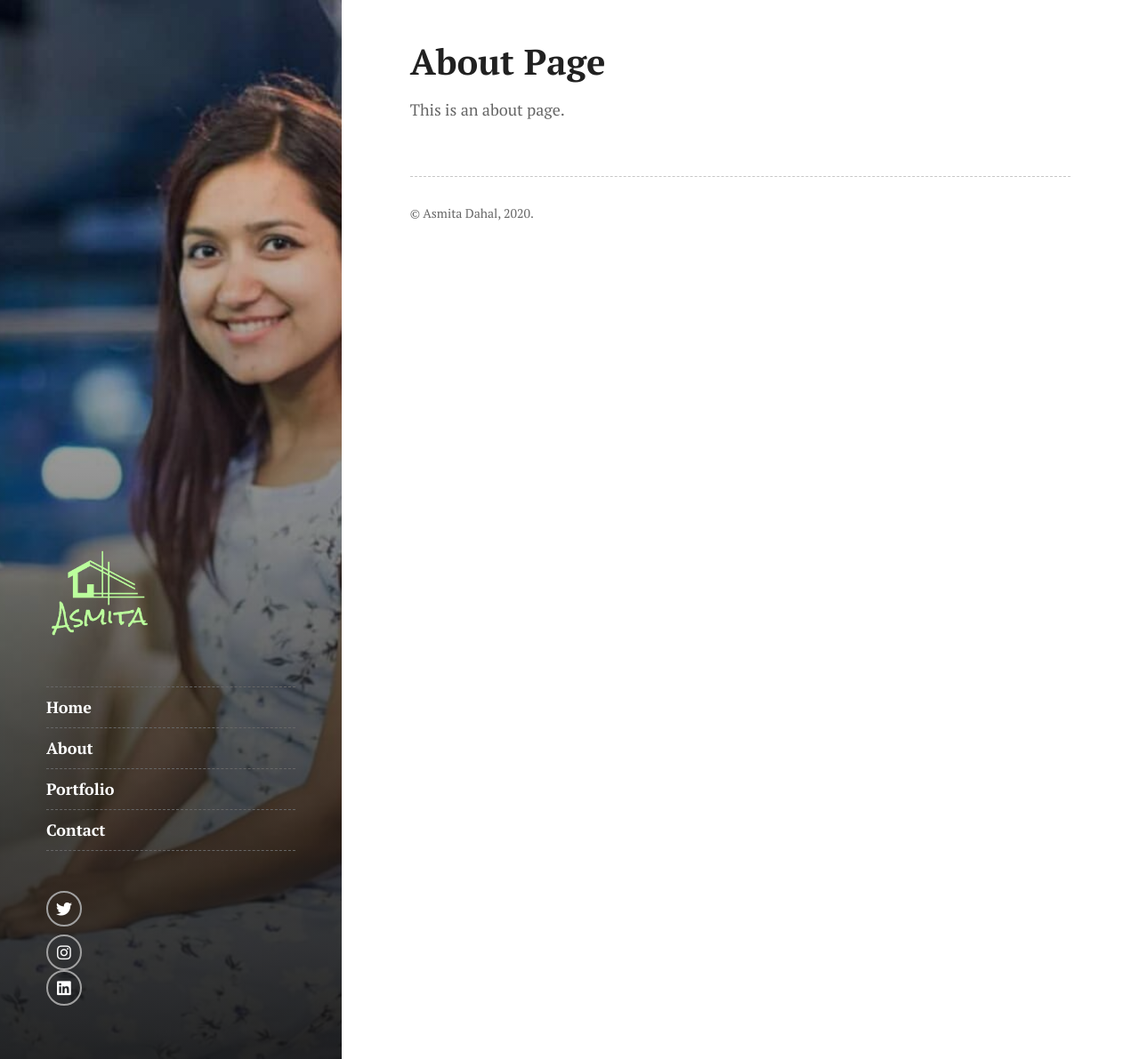
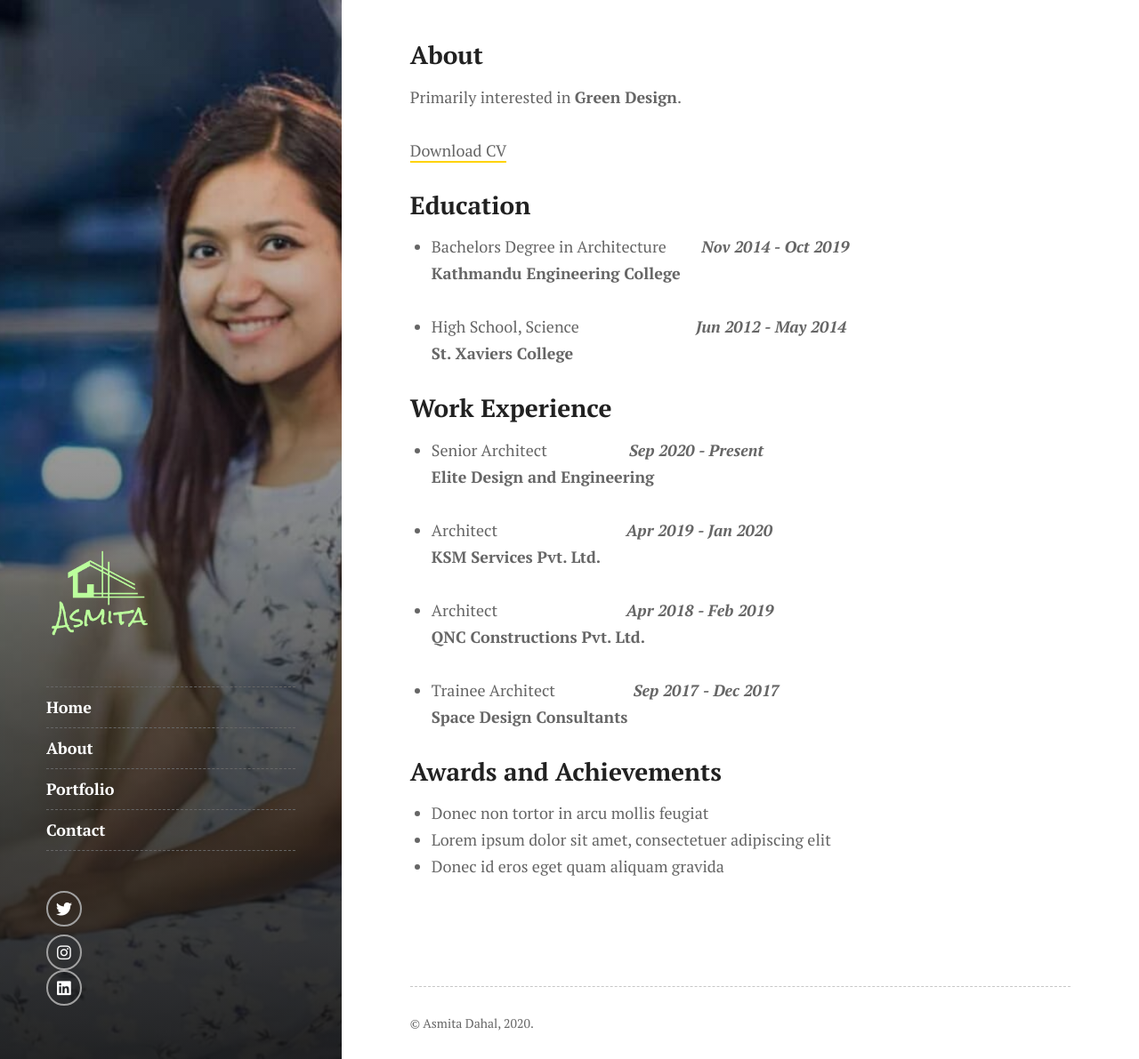
Before and after one commit to asmita-dahal/asmita-dahal.github.io, a Jekyll site: the page built from about.md, in a window 1280 px wide and 1191 px high. Shown: the whole window at 89% size. Built offline with Jekyll 4.4.1, drawn with Linux system fonts in a browser that asks for light colours.

Commit message:
About page completed.

```diff
--- /dev/null
+++ b/_layouts/about.html
@@ -0,0 +1,8 @@
+---
+layout: default
+---
+<article class="post page post-full">
+    <div class="post-content">
+        {{ content }}
+    </div><!-- .post-content -->
+</article><!-- .post -->
--- a/about.md
+++ b/about.md
@@ -1,6 +1,36 @@
 ---
-layout: default
+layout: about
 title: Asmita Dahal | About
+
+cv: "assets/cv.pdf"
 ---
-# About Page
-This is an about page.
+### About
+Primarily interested in **Green Design**.
+<p><a href="{{page.cv}}" target="_blank">Download CV</a></p>
+
+### Education
++ Bachelors Degree in Architecture         ***Nov 2014 - Oct 2019***
+  **Kathmandu Engineering College**
+
++ High School, Science                              ***Jun 2012 - May 2014***
+  **St. Xaviers College**
+
+
+### Work Experience
++ Senior Architect                     ***Sep 2020 - Present***
+  **Elite Design and Engineering**
+
++ Architect                                 ***Apr 2019 - Jan 2020***
+  **KSM Services Pvt. Ltd.**
+
++ Architect                                 ***Apr 2018 - Feb 2019***
+  **QNC Constructions Pvt. Ltd.**
+
++ Trainee Architect                    ***Sep 2017 - Dec 2017***
+  **Space Design Consultants**
+
+
+### Awards and Achievements
++ Donec non tortor in arcu mollis feugiat
++ Lorem ipsum dolor sit amet, consectetuer adipiscing elit
++ Donec id eros eget quam aliquam gravida
```
Also changed, not shown: 6 other files.
